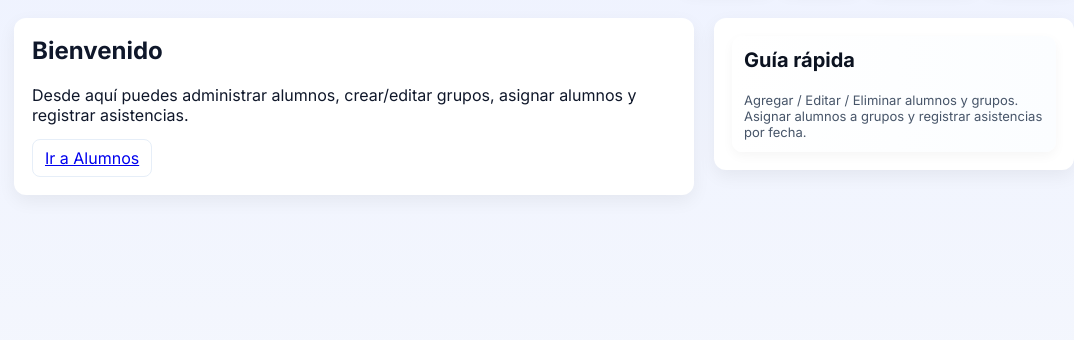
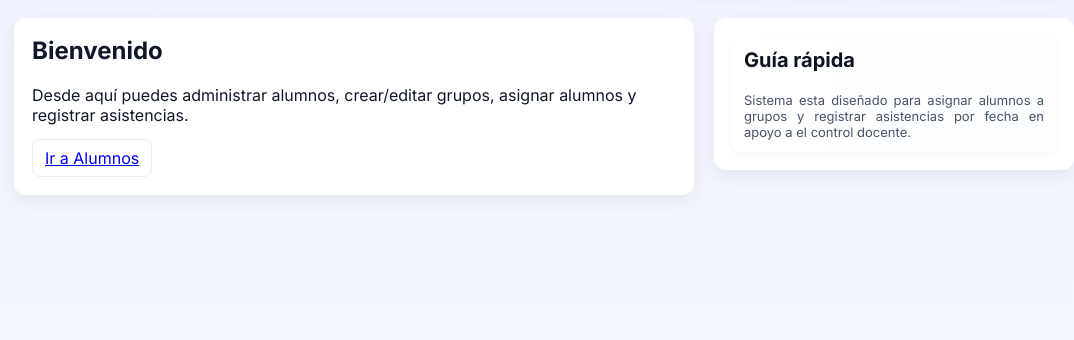
Before and after one commit to Y3R1ZR/SistemaEscolar, a PHP site: page / in a window 1280 px wide. Shown: the part 104-444 px from the top of the page, without its empty margins (96-1170 px from the left). Run offline with PHP 8.4, Linux system fonts and the light colour scheme.

Commit message:
Doc: Se modifico el colapso del texto en la caja de Guia rapida

```diff
--- a/index.php
+++ b/index.php
@@ -39,7 +39,7 @@
         <div class="card stats">
           <div class="stat-item">
             <h3>Guía rápida</h3> <br>
-            <p>Agregar / Editar / Eliminar alumnos y grupos. Asignar alumnos a grupos y registrar asistencias por fecha.</p>
+            <p style=" overflow-wrap: break-word; text-align: justify;">Sistema esta diseñado para asignar alumnos a grupos y registrar asistencias por fecha en apoyo a el control docente.</p>
           </div>
         </div>
       </aside>
```
